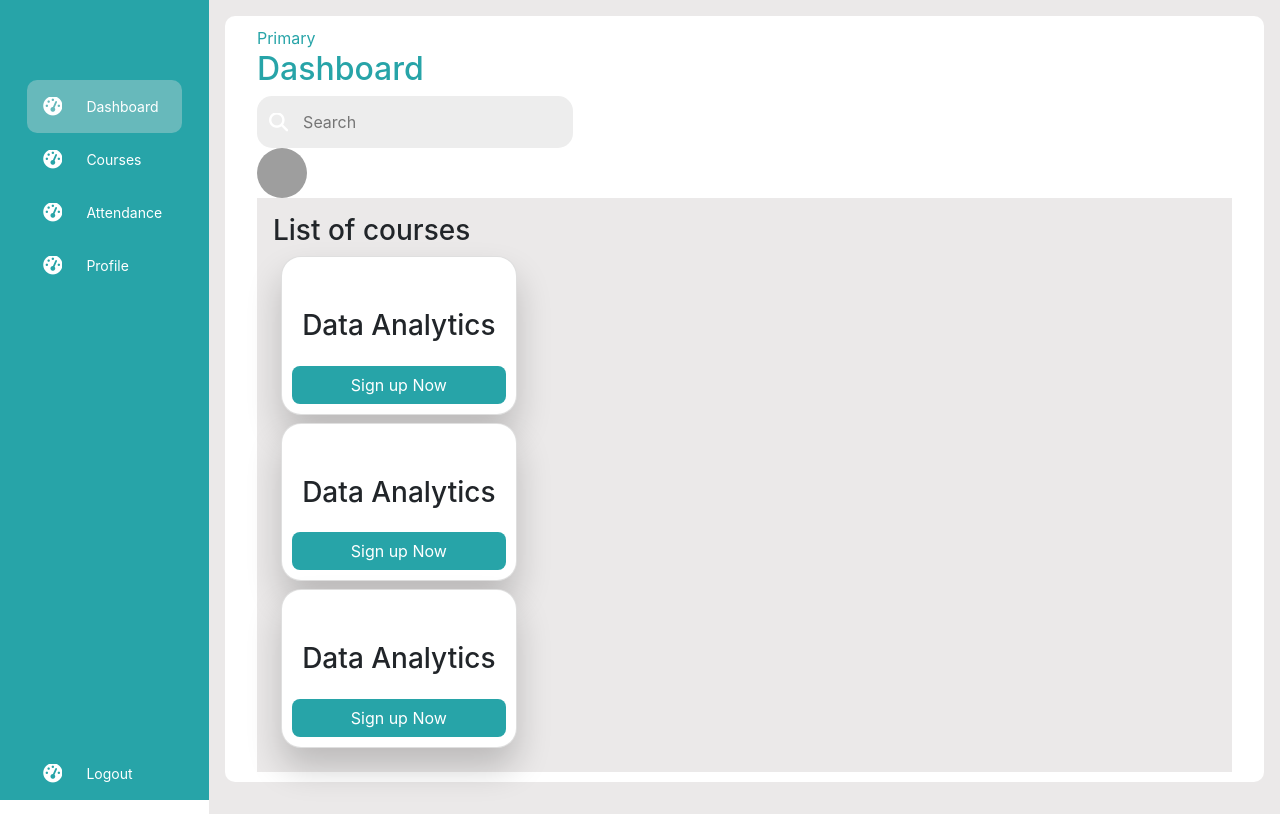
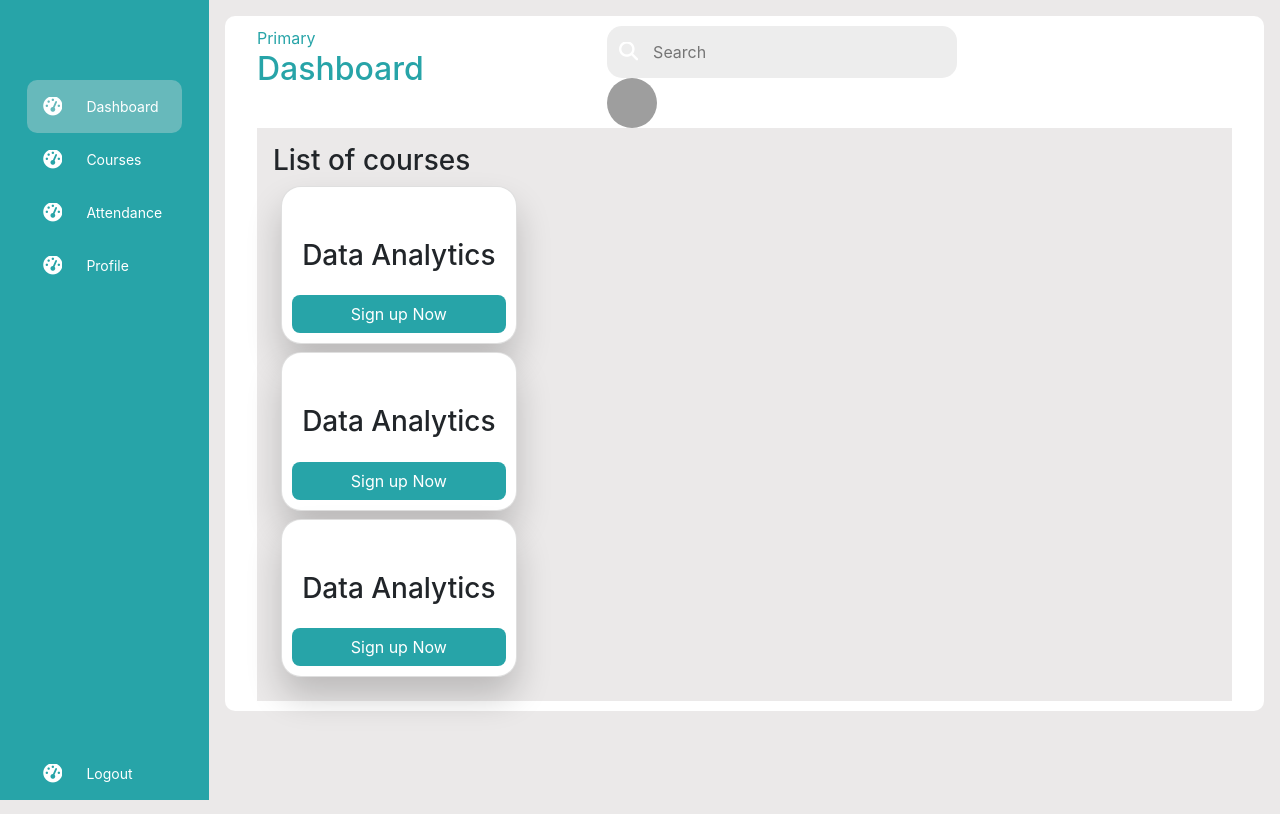
Before and after one commit to mindytyj/straits, a Flask app: page / in a window 1280 px wide. Run offline with Flask 3, Linux system fonts and the light colour scheme; some libraries are stand-ins or nearby versions; grey boxes are pictures that could not be loaded.

Commit message:
Update CSS Styling

```diff
--- a/static/css/style.css
+++ b/static/css/style.css
@@ -89,6 +89,8 @@ body {
 }
 .header-title {
     color: rgba(39, 164, 168);
+    display: grid;
+    grid-template-columns: 350px 350px;
 }
 
 .search-box{
--- a/templates/dashboard.html
+++ b/templates/dashboard.html
@@ -40,8 +40,10 @@
     <div class="main">
         <div class="header-wrapper">
             <div class="header-title">
-                <span>Primary</span>
+                <div class="title">
+                    <span>Primary</span>
                 <h2>Dashboard</h2>
+                </div>
                 <div class="user">
                     <div class="search-box">
                         <i class="fa-solid fa-search"></i>
```
